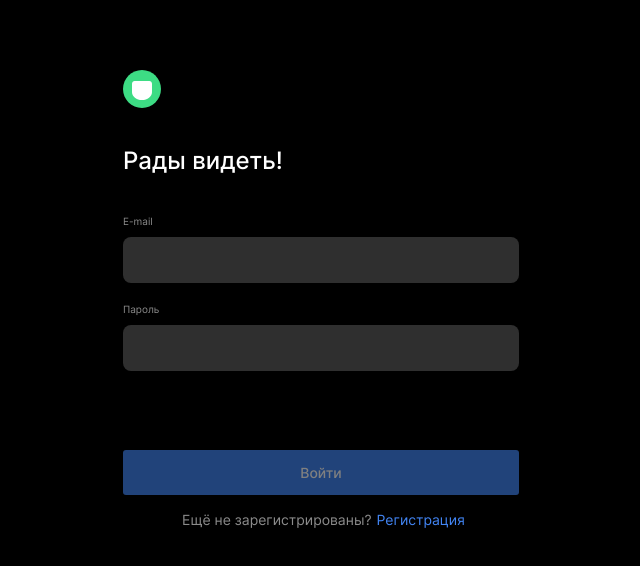
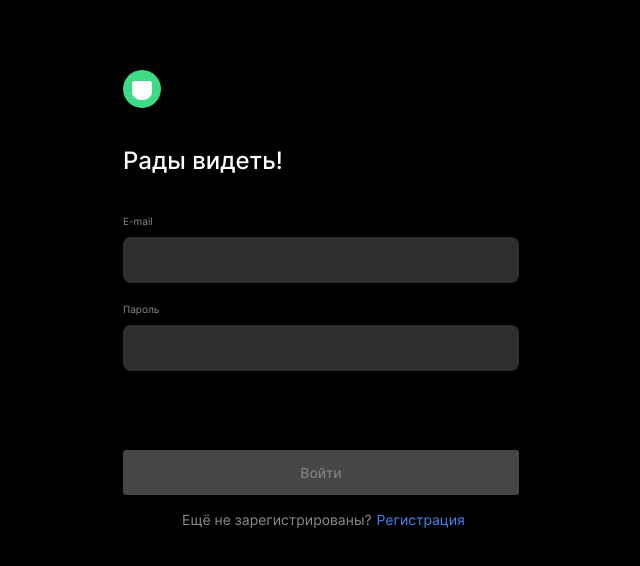
Before and after one commit to kybikn/movies-explorer-frontend, a React (Create React App) app: page /signin in a window 1280 px wide. In both pictures the pointer is over the button "Войти". Shown: the top 566 px of the page, without its empty margins (319-959 px from the left). Built offline with nearby package versions, Linux system fonts and the light colour scheme.

Commit message:
feat: add disabled button

```diff
--- a/src/components/AuthForm/AuthForm.css
+++ b/src/components/AuthForm/AuthForm.css
@@ -106,6 +106,15 @@
   cursor: pointer;
 }
 
+.auth__button:disabled {
+  opacity: 0.2;
+}
+
+.auth__button:disabled:hover {
+  opacity: 0.5;
+  background: var(--color-text);
+}
+
 .auth__footer {
   display: flex;
   justify-content: center;
```
